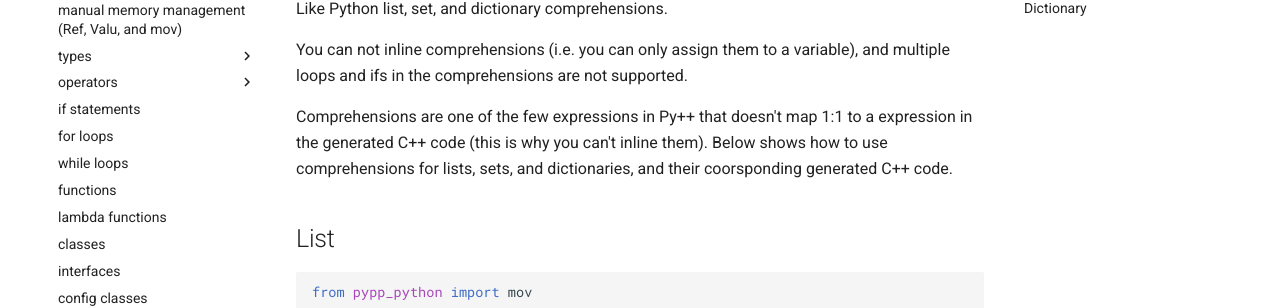
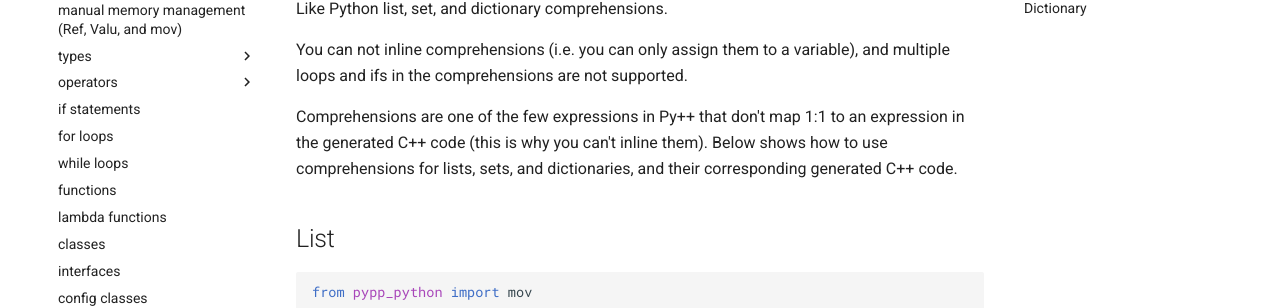
Before and after one commit to curtispuetz/pypp-docs, an MkDocs documentation site: the page built from docs/lang_features/comprehensions.md, in a window 1280 px wide and 900 px high. Shown: the part 184-492 px from the top of the window. Built offline with MkDocs 1.6.1 and Material for MkDocs 9.7.7, drawn with Linux system fonts in a browser that asks for light colours.

Commit message:
Fix grammatical errors in comprehensions documentation

```diff
--- a/docs/lang_features/comprehensions.md
+++ b/docs/lang_features/comprehensions.md
@@ -5,7 +5,7 @@ Like Python list, set, and dictionary comprehensions.
 
 You can not inline comprehensions (i.e. you can only assign them to a variable), and multiple loops and ifs in the comprehensions are not supported.
 
-Comprehensions are one of the few expressions in Py++ that doesn't map 1:1 to a expression in the generated C++ code (this is why you can't inline them). Below shows how to use comprehensions for lists, sets, and dictionaries, and their coorsponding generated C++ code.
+Comprehensions are one of the few expressions in Py++ that don't map 1:1 to an expression in the generated C++ code (this is why you can't inline them). Below shows how to use comprehensions for lists, sets, and dictionaries, and their corresponding generated C++ code.
 
 ## List
 
```
